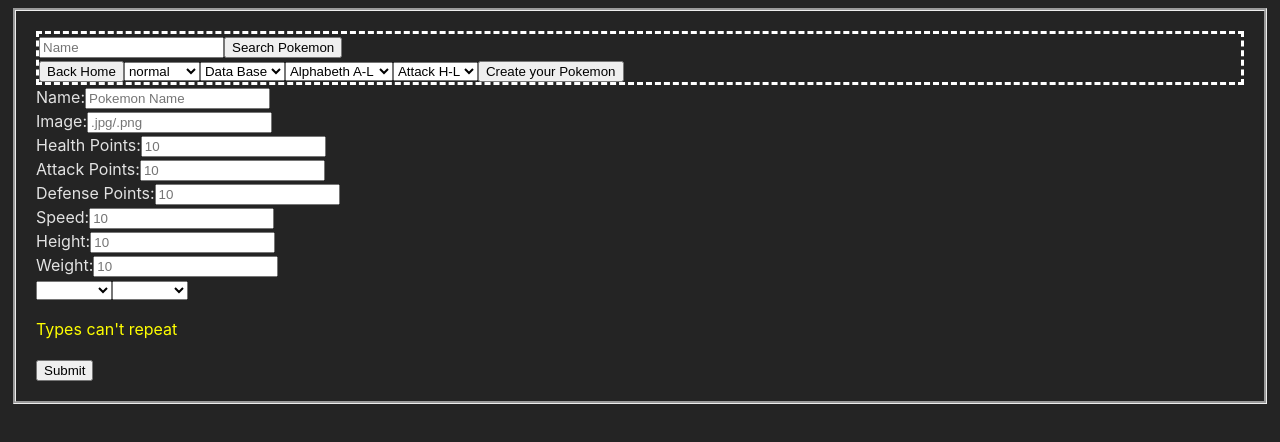
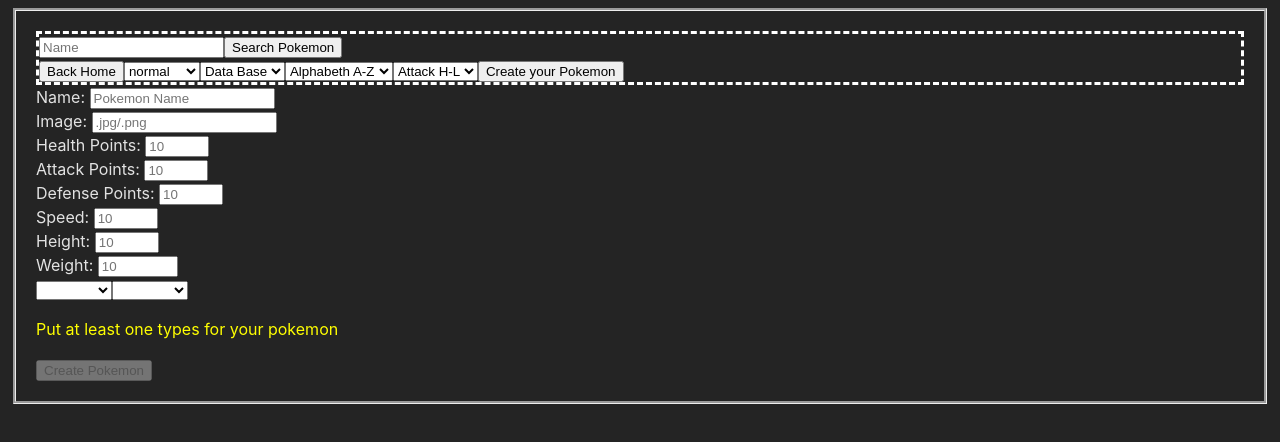
Before and after one commit to JFernandoLopez/PI-Pokemon, a React (Vite) app in the folder PI-Pokemon-main/front/: page /form in a window 1280 px wide. Shown: the top 442 px of the page. Built offline with nearby package versions, Linux system fonts and the light colour scheme.

Commit message:
[UPDATE] frontFix

```diff
--- a/PI-Pokemon-main/front/src/components/form/Form.jsx
+++ b/PI-Pokemon-main/front/src/components/form/Form.jsx
@@ -5,7 +5,6 @@
 const types = ["","normal", "fighting", "flying", "poison", "ground", "rock", "bug", "ghost", "steel", "fire", "water", "grass", "electric", "psychic", "ice", "dragon", "dark", "fairy", "unknown", "shadow"]
 
 const Form = () => {
-
     const [errors, setErrors] = useState({});
     const [newPokemon, setNewPokemon] = useState({
         name:"",
@@ -79,33 +78,35 @@
         event.preventDefault()
         axios.post("http://localhost:3001/pokemon", newPokemon)
         .then(res => alert(res))
-        .catch(error => alert(error))
+        .catch(error => {
+            console.log(error)
+            alert('Something went wrong try one more time')})
     }
 
     return(
         <form onSubmit={submitNewPokemon} className="form">
-            <Input nameForm='name' name='Name:' type='text' placeholder="Pokemon Name" onChange={handleChange} onBlur={() => handleFieldTouch('name')}/>
+            <Input nameForm='name' name='Name: ' type='text' placeholder="Pokemon Name" onChange={handleChange} onBlur={() => handleFieldTouch('name')}/>
             {touchedFields.name && errors.name && <p style={{color: 'red'}}>{errors.name}</p>}
 
-            <Input nameForm='image' name='Image:' type='text' placeholder=".jpg/.png" onChange={handleChange} onBlur={() => handleFieldTouch('image')}/>
+            <Input nameForm='image' name='Image: ' type='text' placeholder=".jpg/.png" onChange={handleChange} onBlur={() => handleFieldTouch('image')}/>
             {touchedFields.image && errors.image && <p style={{color: 'red'}}>{errors.image}</p>}
 
-            <Input nameForm='hp' name='Health Points:' type='number' placeholder="10" onChange={handleChange} onBlur={() => handleFieldTouch('hp')}/>
+            <Input nameForm='hp' name='Health Points: ' type='number' placeholder="10" onChange={handleChange} onBlur={() => handleFieldTouch('hp')} max='256' min='0'/>
             {touchedFields.hp && errors.hp && <p style={{color: 'red'}}>{errors.hp}</p>}
 
-            <Input nameForm='attack' name='Attack Points:' type='number' placeholder="10" onChange={handleChange} onBlur={() => handleFieldTouch('attack')}/>
+            <Input nameForm='attack' name='Attack Points: ' type='number' placeholder="10" onChange={handleChange} onBlur={() => handleFieldTouch('attack')} max='191' min='0'/>
             {touchedFields.attack && errors.attack && <p style={{color: 'red'}}>{errors.attack}</p>}
 
-            <Input nameForm='defense' name='Defense Points:' type='number' placeholder="10" onChange={handleChange} onBlur={() => handleFieldTouch('defense')}/>
+            <Input nameForm='defense' name='Defense Points: ' type='number' placeholder="10" onChange={handleChange} onBlur={() => handleFieldTouch('defense')} max='231' min='0'/>
             {touchedFields.defense && errors.defense && <p style={{color: 'red'}}>{errors.defense}</p>}
 
-            <Input nameForm='speed' name='Speed:' type='number' placeholder="10" onChange={handleChange} onBlur={() => handleFieldTouch('speed')}/>
+            <Input nameForm='speed' name='Speed: ' type='number' placeholder="10" onChange={handleChange} onBlur={() => handleFieldTouch('speed')} max='138' min='0'/>
             {touchedFields.speed && errors.speed && <p style={{color: 'red'}}>{errors.speed}</p>}
 
-            <Input nameForm='height' name='Height:' type='number' placeholder="10" onChange={handleChange} onBlur={() => handleFieldTouch('height')}/>
+            <Input nameForm='height' name='Height: ' type='number' placeholder="10" onChange={handleChange} onBlur={() => handleFieldTouch('height')} max='200' min='0'/>
             {touchedFields.height && errors.height && <p style={{color: 'red'}}>{errors.height}</p>}
 
-            <Input nameForm='weight' name='Weight:' type='number' placeholder="10" onChange={handleChange} onBlur={() => handleFieldTouch('weight')}/>
+            <Input nameForm='weight' name='Weight: ' type='number' placeholder="10" onChange={handleChange} onBlur={() => handleFieldTouch('weight')} max='10000' min='0'/>
             {touchedFields.weight && errors.weight && <p style={{color: 'red'}}>{errors.weight}</p>}
 
             <select name='types' onChange={handleTypes} className='typesForm1' onBlur={() => handleFieldTouch('types')}>
@@ -116,7 +117,9 @@
             </select>
             {errors.types && <p style={{color: 'yellow'}}>{errors.types}</p>}
 
-            <input type="submit" name="ingresar"></input>
+            {(errors.types ||errors.name || errors.image) && <input className='submit' type="submit" name="ingresar" value='Create Pokemon' disabled/>}
+
+            {!errors.types && !errors.name && !errors.image && <input className='submit' type="submit" name="ingresar" value='Create Pokemon'/>}
         </form>
     )
 }
--- a/PI-Pokemon-main/front/src/components/form/Validation.jsx
+++ b/PI-Pokemon-main/front/src/components/form/Validation.jsx
@@ -34,9 +34,9 @@
 
  if(pokemonData.weight === '') {errors.weight = 'Put some weight points to your pokemon'}
 
- if(pokemonData.types[0] === "" && pokemonData.types[1] === ""){errors.types = "Put at least one types for your pokemon"}
+ if(pokemonData.types.length === 0){errors.types = "Put at least one types for your pokemon"}
 
- if(pokemonData.types[0] === pokemonData.types[1]){errors.types = "Types can't repeat"}
+ if(pokemonData.types[0] === pokemonData.types[1] && pokemonData.types.length >0){errors.types = "Types can't repeat"}
 
 
  return errors
--- a/PI-Pokemon-main/front/src/components/input/Input.jsx
+++ b/PI-Pokemon-main/front/src/components/input/Input.jsx
@@ -1,9 +1,9 @@
 
-const Input = ({nameForm, name, type, placeholder, onChange}) => {
+const Input = ({nameForm, name, type, placeholder, onChange, max, min}) => {
     return(
         <div>
         <label htmlFor={nameForm}>{name}</label>
-        <input type={type} name={nameForm} placeholder={placeholder} onChange={onChange} required/>
+        <input type={type} name={nameForm} placeholder={placeholder} onChange={onChange} required max={max} min={min}/>
         </div>
     )
 }
--- a/PI-Pokemon-main/front/src/components/nav/Nav.jsx
+++ b/PI-Pokemon-main/front/src/components/nav/Nav.jsx
@@ -39,7 +39,7 @@
                 <option value='number'>API</option>
            </select>
 
-           <Select name='orderName'  values={["Alphabeth A-L", "Alphabeth L-H"]} handleChange={handleEvent}/>
+           <Select name='orderName'  values={["Alphabeth A-Z", "Alphabeth Z-A"]} handleChange={handleEvent}/>
 
            <Select name='orderAttack' values={["Attack H-L", "Attack L-H"]} handleChange={handleEvent}/>
 
--- a/PI-Pokemon-main/front/src/redux/reducer/reducer.js
+++ b/PI-Pokemon-main/front/src/redux/reducer/reducer.js
@@ -53,7 +53,7 @@
                 firstTwentys: originalFirstTwentys
             }
             case ORDEN_ALPHA:
-                    const filterByOrderAlpha = action.payload == "Alphabeth A-L" ? [...state.pokemons].sort((a, b) => {
+                    const filterByOrderAlpha = action.payload == "Alphabeth A-Z" ? [...state.pokemons].sort((a, b) => {
                         const nameA = a.name
                         const nameB = b.name
                         if (nameA < nameB) {
@@ -74,7 +74,7 @@
                           }
                           return 0;
                     })
-                    const filterByOrderAlphaFirst = action.payload == "Alphabeth A-L" ? [...state.firstTwentys].sort((a, b) => {
+                    const filterByOrderAlphaFirst = action.payload == "Alphabeth A-Z" ? [...state.firstTwentys].sort((a, b) => {
                         const nameA = a.name
                         const nameB = b.name
                         if (nameA < nameB) {
@@ -101,10 +101,10 @@
                     firstTwentys: filterByOrderAlphaFirst
                 }
             case ORDEN_ATTACK:
-                const filterByOrderAttack = action.payload === "Attack H-L"
+                const filterByOrderAttack = action.payload === "Attack L-H"
                 ? [...state.pokemons].sort((a, b) => a.attack - b.attack)
                 : [...state.pokemons].sort((a, b) => b.attack - a.attack);
-                const filterByOrderAttackFirst = action.payload === "Attack H-L"
+                const filterByOrderAttackFirst = action.payload === "Attack L-H"
                 ? [...state.firstTwentys].sort((a, b) => a.attack - b.attack)
                 : [...state.firstTwentys].sort((a, b) => b.attack - a.attack);
                 return {
```
